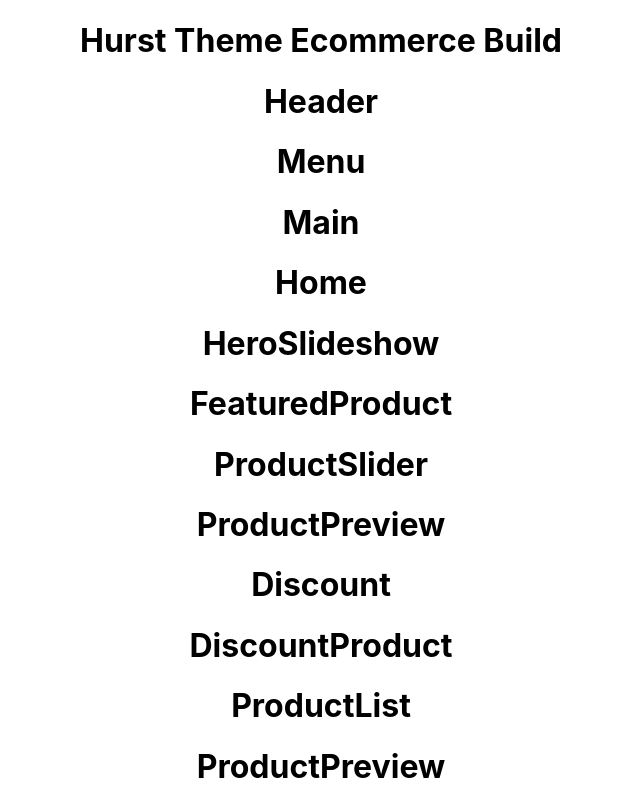
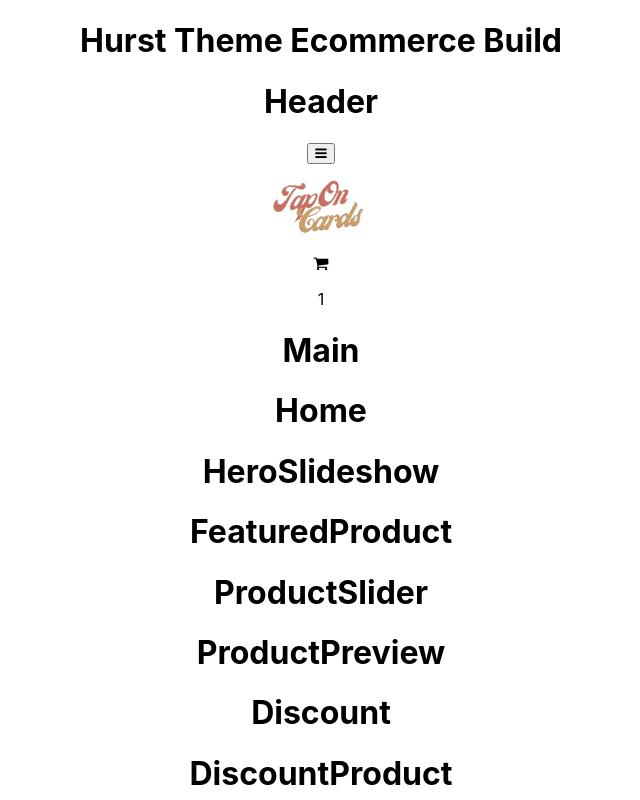
Before and after one commit to davetyson/hurst1, a React (Create React App) app: page / in a window 1280 px wide. Shown: the top 800 px of the page, without its empty margins (319-959 px from the left). Built offline with nearby package versions, Linux system fonts and the light colour scheme.

Commit message:
added font awesome, and a few header items

```diff
--- a/public/index.html
+++ b/public/index.html
@@ -3,6 +3,7 @@
   <head>
     <meta charset="utf-8" />
     <link rel="icon" href="%PUBLIC_URL%/favicon.ico" />
+    <link rel="stylesheet" href="https://cdnjs.cloudflare.com/ajax/libs/font-awesome/4.7.0/css/font-awesome.min.css">
     <meta name="viewport" content="width=device-width, initial-scale=1" />
     <meta name="theme-color" content="#000000" />
     <meta
--- a/src/Components/Header/Header.js
+++ b/src/Components/Header/Header.js
@@ -1,11 +1,23 @@
-import Menu from './Menu';
+// import Menu from './Menu';
+import hurstNewLogo from '../../assets/hurstNewLogo.png';
 
 const Header = () => {
     return(
-        <>
+        <header>
             <h1>Header</h1>
-            <Menu />
-        </>
+            <button>
+                <i class="fa fa-bars" aria-hidden="true"></i>
+                <span class="sr-only">Menu</span>
+            </button>
+            <figure>
+                <img src={hurstNewLogo} alt="Tap On Cards store logo" />
+            </figure>
+            <div>
+                <i class="fa fa-shopping-cart" aria-hidden="true"></i><span class="sr-only">Cart Page</span>
+                <p>1</p>
+            </div>
+            {/* <Menu /> */}
+        </header>
     );
 };
 
```
Also changed, not shown: src/assets/hurstNewLogo.png (added).
